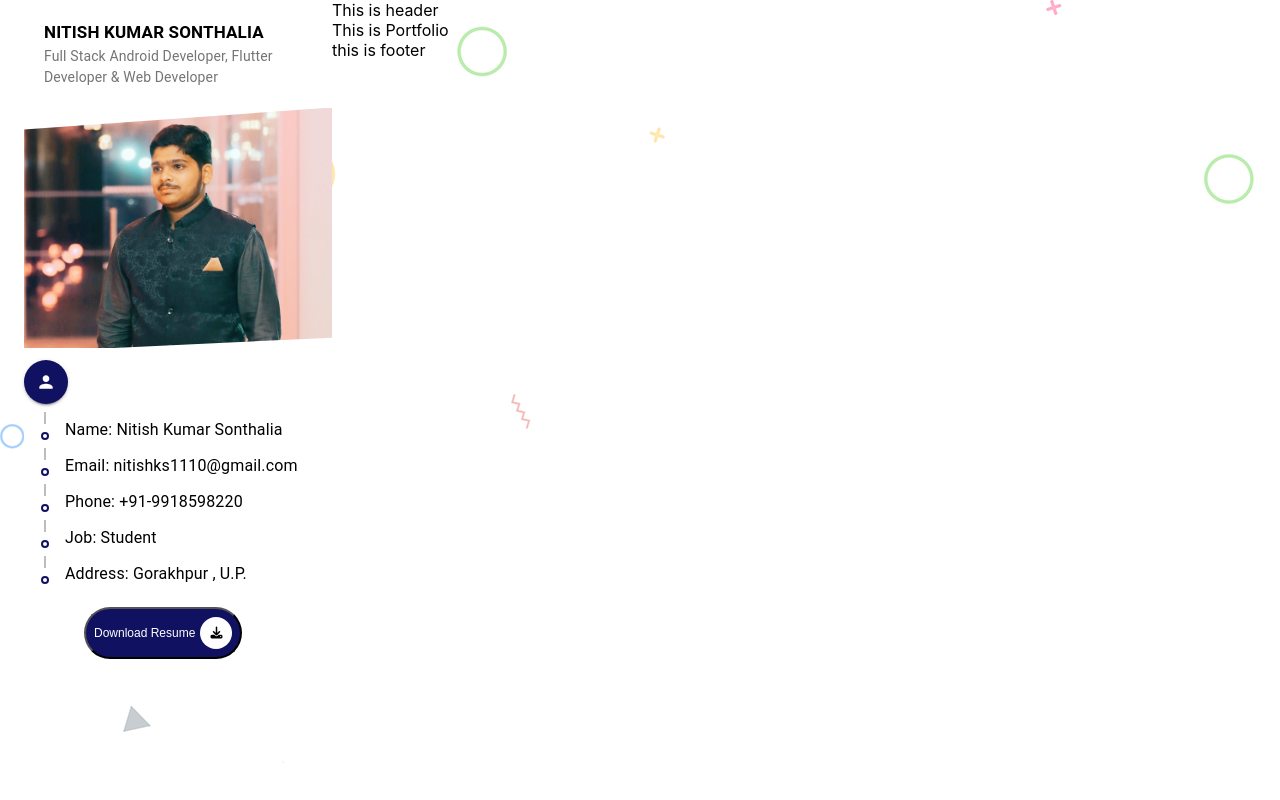
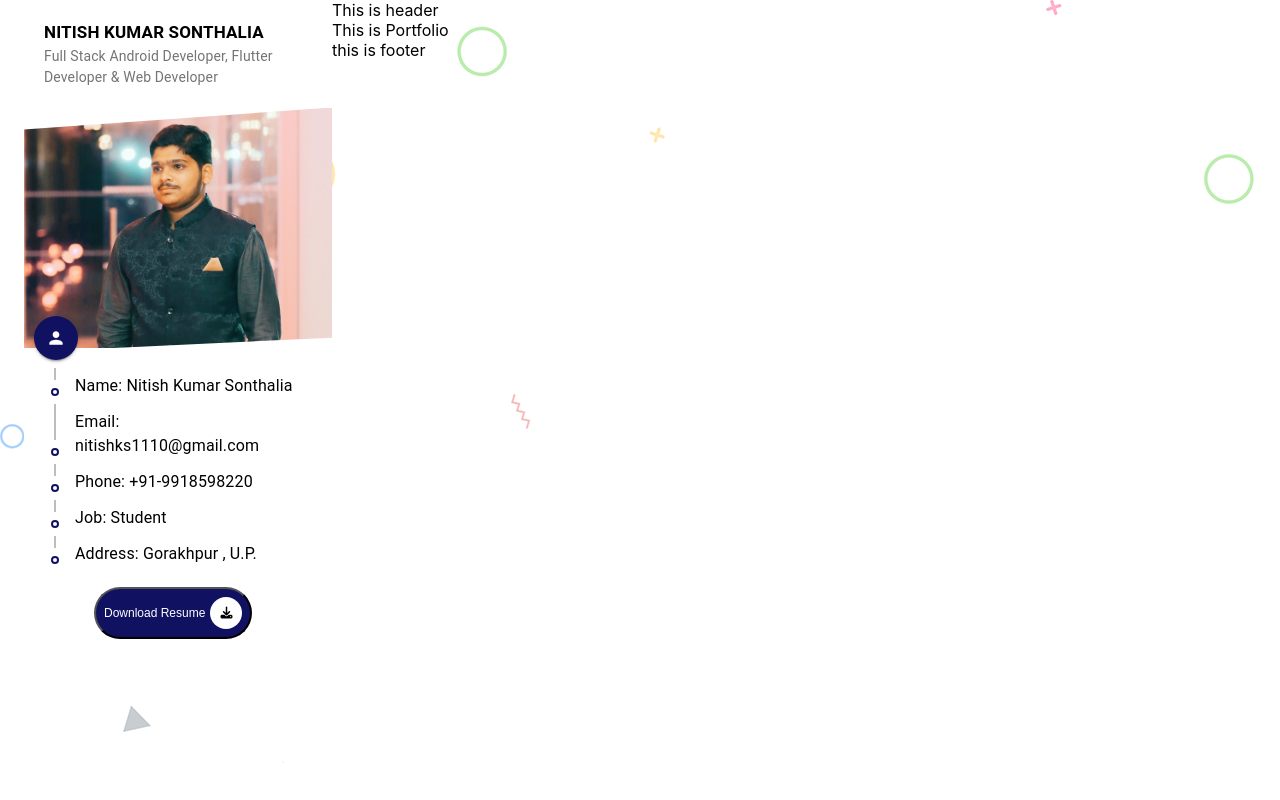
Before and after one commit to nitish-rider/Portfolio, a React (Create React App) app: page / in a window 1280 px wide. Built offline with nearby package versions, Linux system fonts and the light colour scheme.

Commit message:
Profile updated with json

```diff
--- a/src/Components/Profile/Profile.css
+++ b/src/Components/Profile/Profile.css
@@ -43,3 +43,8 @@
     background-color: #fff;
     border-radius:20px;
 }
+.profile_information{
+    top: 0;
+    left: 0;
+    margin: -44px 10px 30px;
+}
```
